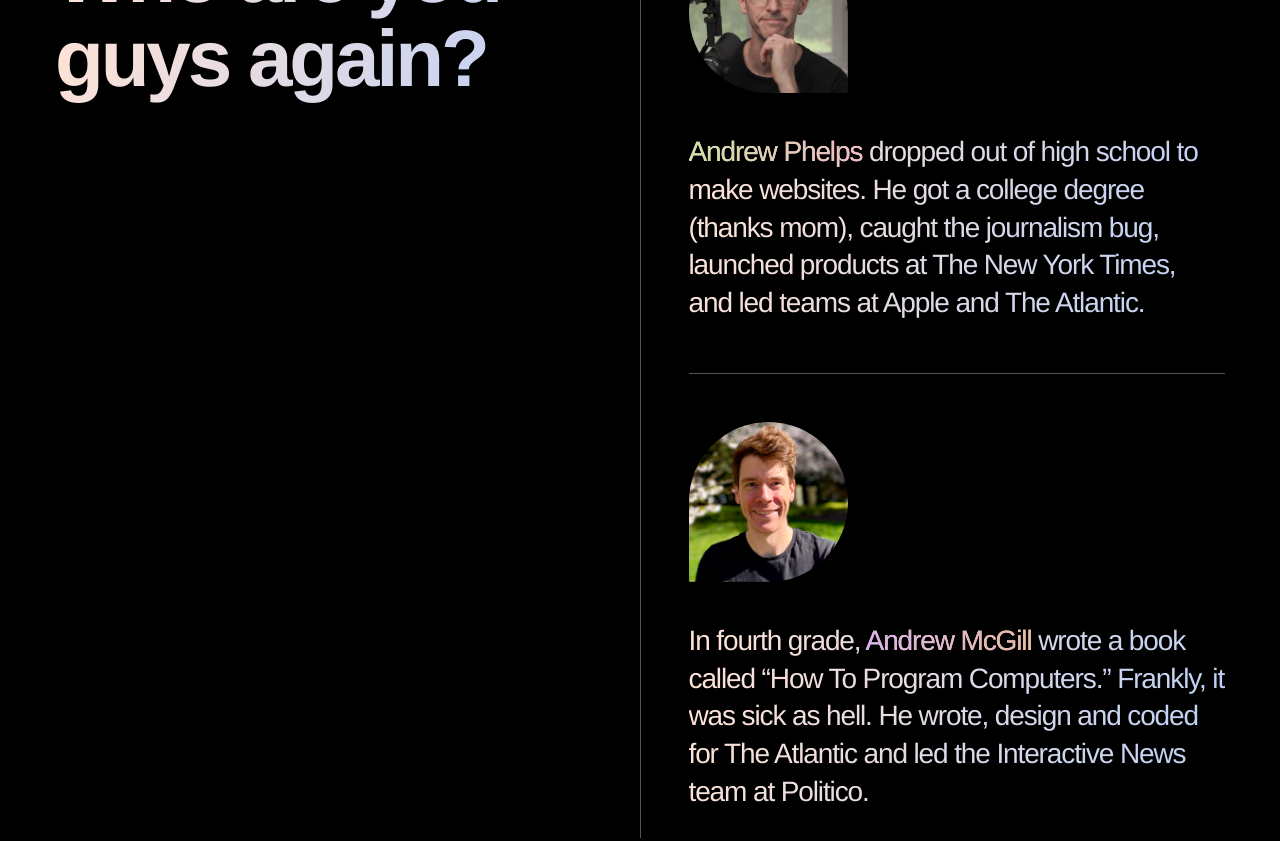
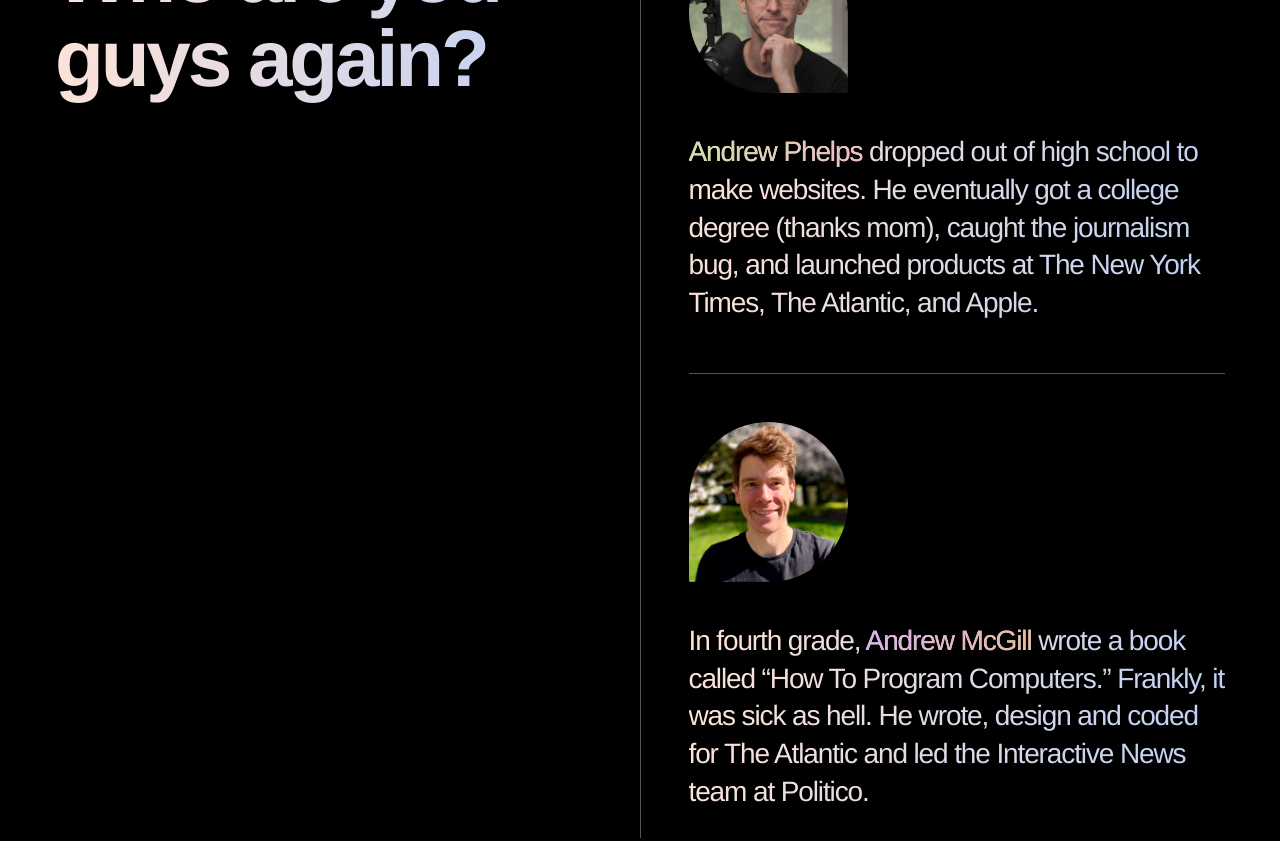
Before and after one commit to arm5077/the-andrew-company-website, a Next.js app: page / in a window 1280 px wide. Shown: the part 3800-4641 px from the top of the page. Built offline with nearby package versions, Linux system fonts and the light colour scheme.

Commit message:
Update Phelps’s about text

```diff
--- a/src/components/AboutUs/AboutUs.tsx
+++ b/src/components/AboutUs/AboutUs.tsx
@@ -25,9 +25,9 @@
             </div>
             <p className={styles.bioText}>
               <span className={styles.namePhelps}>Andrew Phelps</span> dropped out
-              of high school to make websites. He got a college degree (thanks
-              mom), caught the journalism bug, launched products at The New York
-              Times, and led teams at Apple and The Atlantic.
+              of high school to make websites. He eventually got a college degree (thanks
+              mom), caught the journalism bug, and launched products at The New York
+              Times, The Atlantic, and Apple.
             </p>
           </div>
         </div>
```
